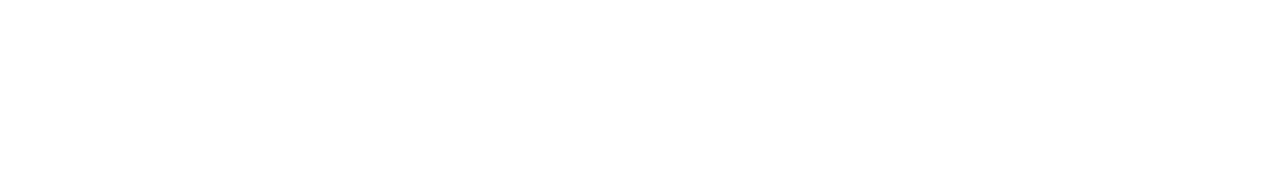
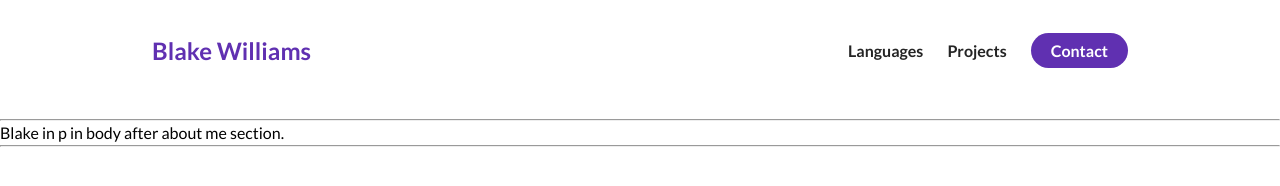
Before and after one commit to ITDallasDBW/2.2.1-E-Portfolio, a plain HTML site: page index.html in a window 1280 px wide. Drawn offline with Linux system fonts and the light colour scheme.

Commit message:
Nav done. Starting About Me 12:43

```diff
--- a/index.html
+++ b/index.html
@@ -6,7 +6,49 @@
     <title>2.2.1 E-Portfolio</title>
     <link rel="stylesheet" href="./style.css">
 </head>
+<!-- This is the code-along version of E-Portfolio. Prev attempt to code, watch, compare, correct is retired as *.bak in Git. -->
+
 <body>
+    <section id="about-me">
+        <nav>
+            <div class="personal__logo">Blake Williams</div>
+            <ul class="nav__link--list">
+                <li class="nav__link">
+                    <a href="" class="
+                    nav__link--anchor
+                    link--hover-effect
+                    link--hover-effect--black
+                    ">Languages</a>
+                </li>
+                <li class="nav__link">
+                    <a href="" class="
+                    nav__link--anchor
+                    link--hover-effect
+                    link--hover-effect--black
+                    ">Projects</a>
+                </li>
+                <li class="nav__link">
+                    <a href="" class="
+                    nav__link--anchor
+                    nav__link--anchor-primary
+                    ">Contact</a>
+                </li>
+            </ul>
+        </nav>
+        <div>
+            <div class="about-me__info row">
+                <div class="about-me__info--container">
+                    <figure>
+                        <img src="" alt="">
+                    </figure>
+                </div>
+            </div>
+        </div>
+    </section>
+    <hr>
+    <p>Blake in p in body after about me section.</p>
+    <hr>
+
 
 </body>
 </html>
--- a/style.css
+++ b/style.css
@@ -1,8 +1,64 @@
 @import url('https://fonts.googleapis.com/css2?family=Lato:ital,wght@0,100;0,300;0,400;0,700;0,900;1,100;1,300;1,400;1,700;1,900&family=Roboto:ital,wght@0,100..900;1,100..900&display=swap');
-
 * {
     font-family: "Lato", sans-serif;
     padding: 0;
     margin: 0;
     box-sizing: border-box;
 }
+
+h1, h2, h3, h4, h5, h6, span {
+    color: #242424;
+    text-align: center;
+    line-height: 1.25;
+}
+
+p {
+    line-height: 1.5;
+    font-size: 16px;
+}
+
+li {
+    list-style-type: none;
+}
+/* NAVIGATION BAR */
+
+nav {
+    height: 100px;
+    width: 100%;
+    max-width: 1000px;
+    margin: 0 auto;
+    display: flex;
+    justify-content: space-between;
+    align-items: center;
+}
+
+.nav__link--list {
+    display: flex;
+}
+
+.nav__link--anchor {
+    margin: 0 12px;
+    color: #242424;
+    text-decoration: none;
+    font-weight: 700;
+}
+
+.nav__link--anchor-primary {
+    background-color: #6030b1;
+    padding: 8px 20px;
+    border-radius: 50px;
+    color: white;
+    transition: all 300ms ease;
+}
+
+.nav__link--anchor-primary:hover {
+    background-color: #5d3eff;
+}
+
+.personal__logo {
+    font-size: 24px;
+    color: #6030b1;
+    margin: 0 12px;
+    font-weight: bold;
+
+}
```
Also changed, not shown: 2.1 assets/chat.png (added), 2.1 assets/dashboard.png (added), 2.1 assets/logo.svg (added), 2.1 assets/loopit.png (added), 2.1 assets/me.jpeg (added), 2.1 assets/undraw_websites.svg (added), 1 other file.
